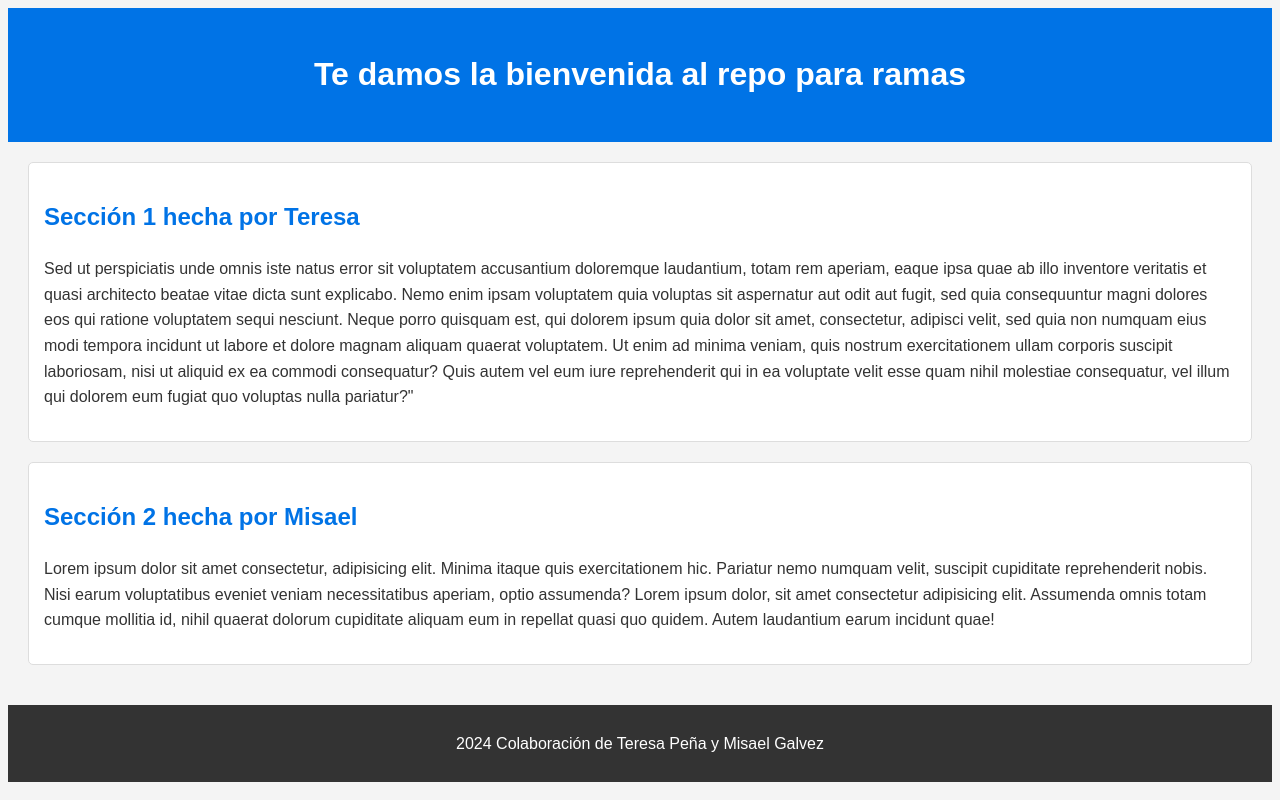
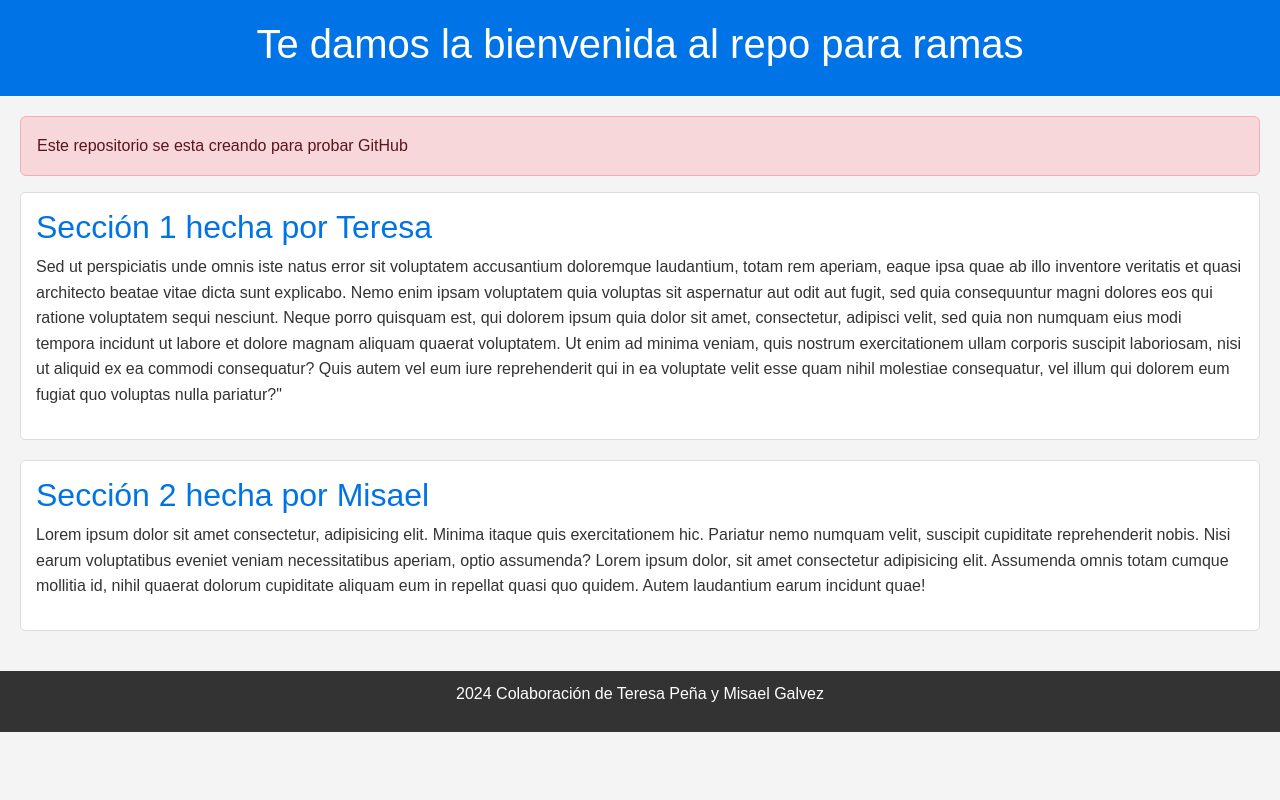
Before and after one commit to terepv/repo-para-ramas, a plain HTML site: page index.html in a window 1280 px wide. Drawn offline with nearby package versions, Linux system fonts and the light colour scheme.

Commit message:
- se agrega componente alert

```diff
--- a/index.html
+++ b/index.html
@@ -3,6 +3,8 @@
 <head>
     <meta charset="UTF-8">
     <meta name="viewport" content="width=device-width, initial-scale=1.0">
+    <script src="https://cdn.jsdelivr.net/npm/bootstrap@5.3.3/dist/js/bootstrap.bundle.min.js" integrity="sha384-YvpcrYf0tY3lHB60NNkmXc5s9fDVZLESaAA55NDzOxhy9GkcIdslK1eN7N6jIeHz" crossorigin="anonymous"></script>
+    <link href="https://cdn.jsdelivr.net/npm/bootstrap@5.3.3/dist/css/bootstrap.min.css" rel="stylesheet" integrity="sha384-QWTKZyjpPEjISv5WaRU9OFeRpok6YctnYmDr5pNlyT2bRjXh0JMhjY6hW+ALEwIH" crossorigin="anonymous">
     <link rel="icon" href="./assets/img/favicon.ico" type="image/x-icon">
     <title>html del repo para ramas</title>
     <link rel="stylesheet" href="styles.css">
@@ -14,6 +16,8 @@
     </header>
 
     <main>
+        <div class="alert alert-danger" role="alert">
+            Este repositorio se esta creando para probar GitHub </div>
         <section id="section1">
             <h2>Sección 1 hecha por Teresa</h2>
             <p>Sed ut perspiciatis unde omnis iste natus error sit voluptatem accusantium doloremque laudantium, totam rem aperiam, eaque ipsa quae ab illo inventore veritatis et quasi architecto beatae vitae dicta sunt explicabo. Nemo enim ipsam voluptatem quia voluptas sit aspernatur aut odit aut fugit, sed quia consequuntur magni dolores eos qui ratione voluptatem sequi nesciunt. Neque porro quisquam est, qui dolorem ipsum quia dolor sit amet, consectetur, adipisci velit, sed quia non numquam eius modi tempora incidunt ut labore et dolore magnam aliquam quaerat voluptatem. Ut enim ad minima veniam, quis nostrum exercitationem ullam corporis suscipit laboriosam, nisi ut aliquid ex ea commodi consequatur? Quis autem vel eum iure reprehenderit qui in ea voluptate velit esse quam nihil molestiae consequatur, vel illum qui dolorem eum fugiat quo voluptas nulla pariatur?"</p>
```
